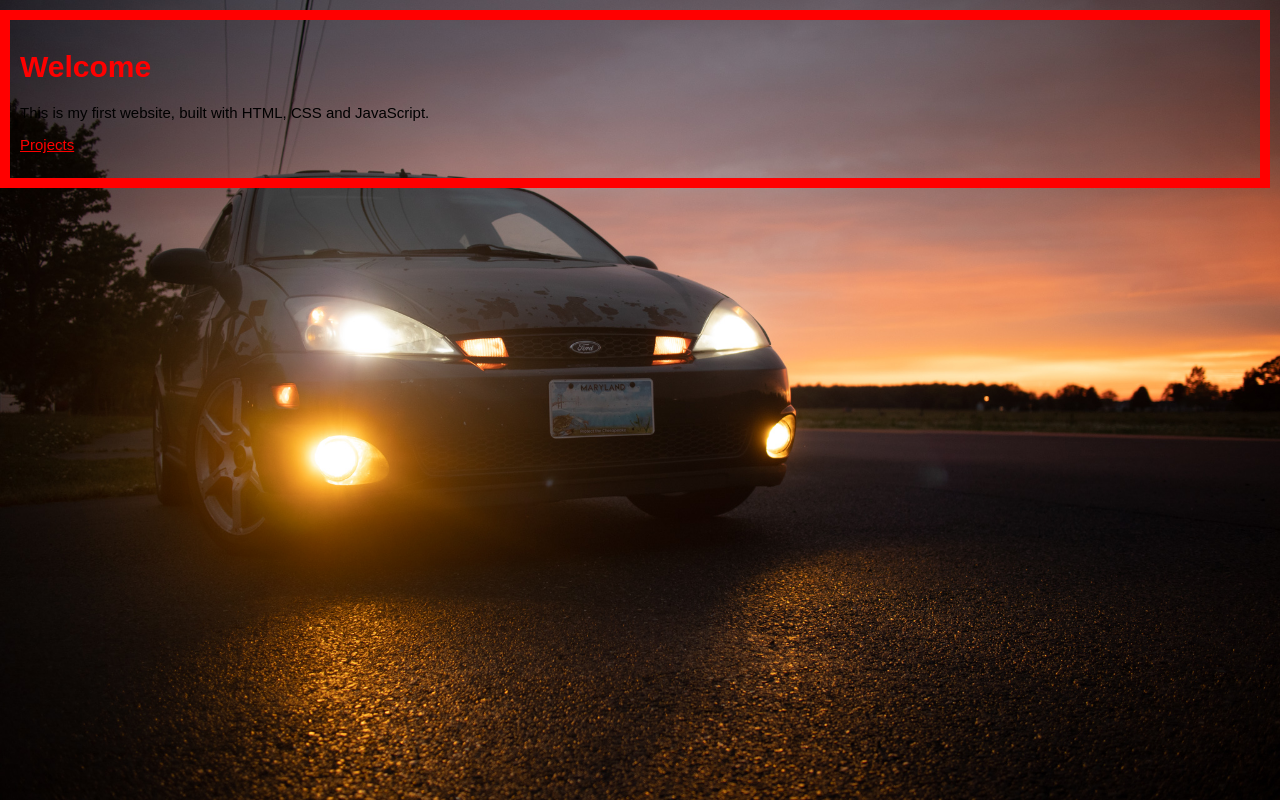
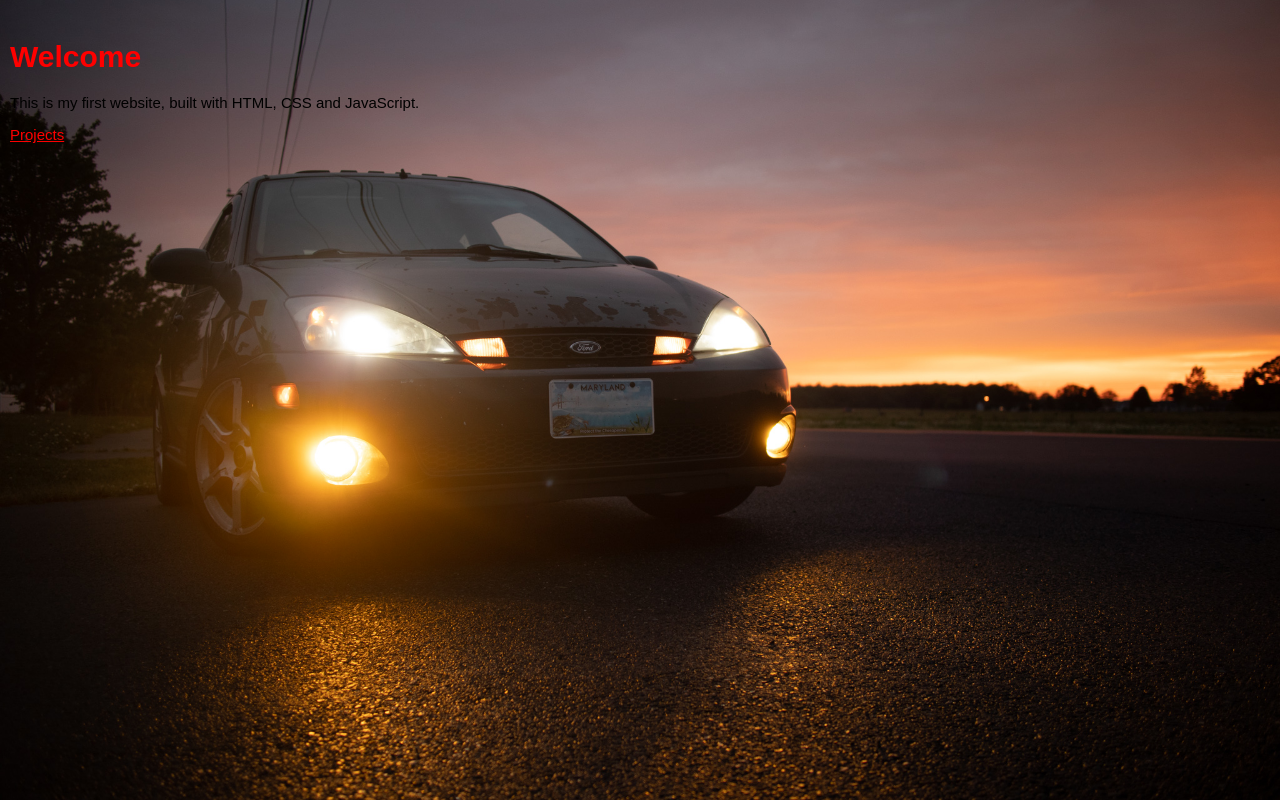
Before and after one commit to nickwarns/nickwarns.com, a plain HTML site: page index.html in a window 1280 px wide. Drawn offline with Linux system fonts and the light colour scheme.

Commit message:
Update style.css

```diff
--- a/style.css
+++ b/style.css
@@ -22,7 +22,7 @@ body{
   font-family: arial;
   font-size:15px;
   padding: 10px;
-  border: 10px solid #ff0000;
+  /*border: 10px solid #ff0000*/;
   margin: 10px;
   margin-left: auto;
 }
```
